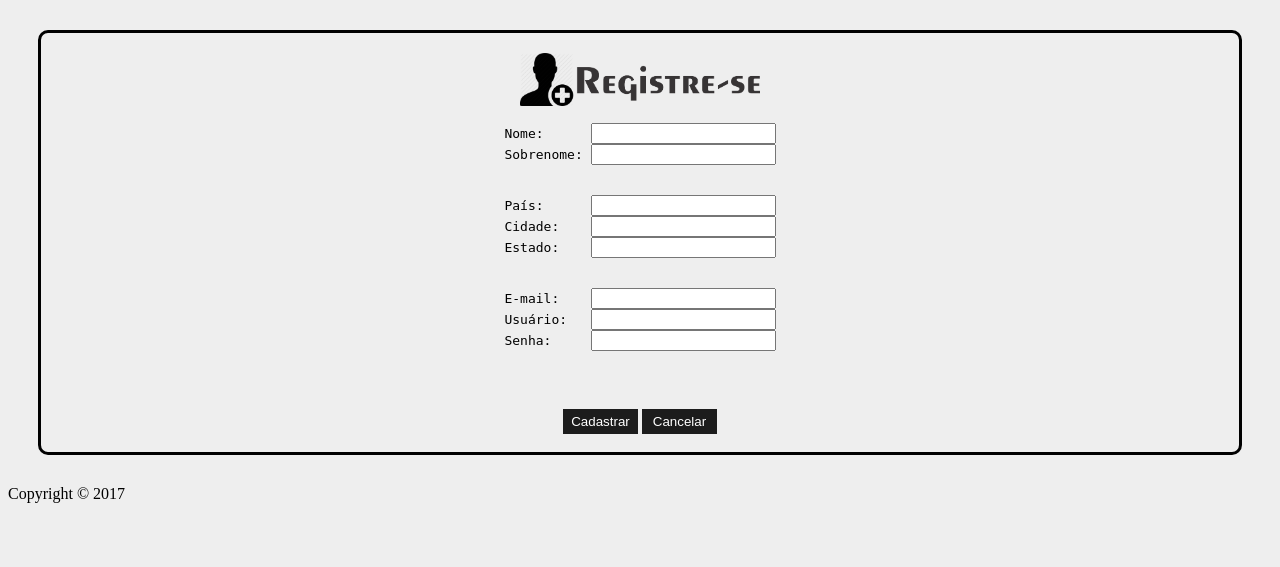
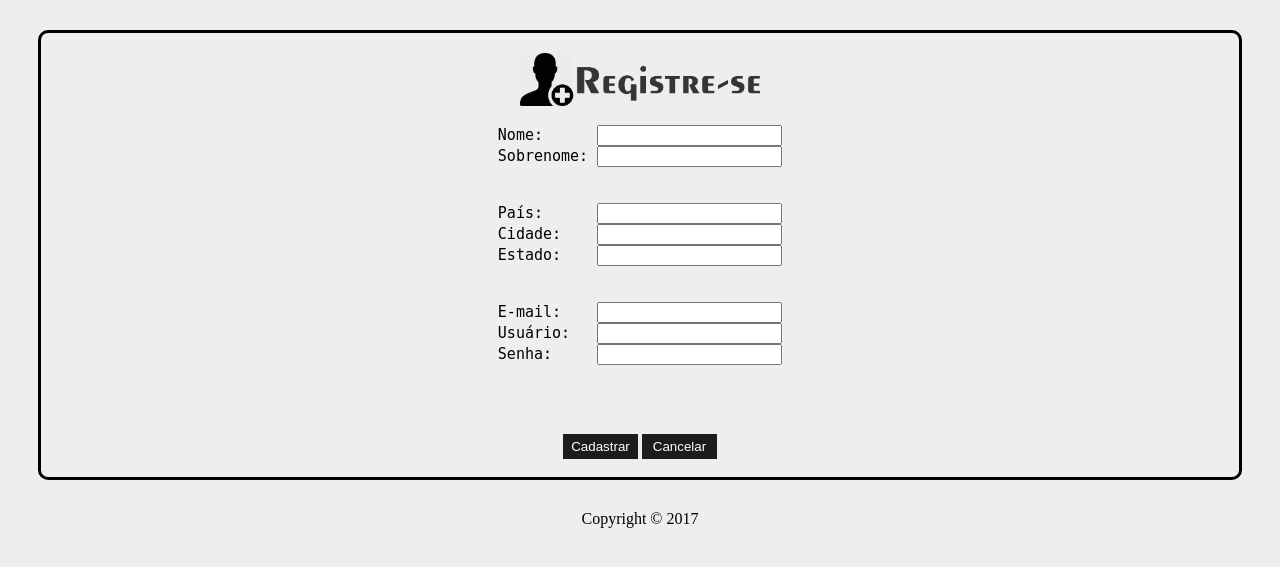
Before and after one commit to arthurfalcao/wikilitica, a PHP site: page /cadastro.html in a window 1280 px wide. Shown: the top 567 px of the page. Run offline with PHP 8.4, Linux system fonts and the light colour scheme.

Commit message:
mudança na fonte

```diff
--- a/cadastro.html
+++ b/cadastro.html
@@ -12,7 +12,7 @@
 		</a>
 
 		<form name="cadastro" method="post" action="">
-			<pre>
+			<pre id="formata">
 Nome:      <input type="text" class="br" name="nome">
 Sobrenome: <input type="text" class="br" name="sobrenome"><br><br>
 País:      <input type="text"  class="br" name="pais">
--- a/static/css/cadastro.css
+++ b/static/css/cadastro.css
@@ -6,14 +6,9 @@ div#cadastro{
 	border: solid;
 	border-radius: 10px;
 	margin: 30px;
-}
-label{
-	color: black;
-	font-family: Century Gothic, monospace;
-	margin-right:5px;
-
 
 }
+
 .bt{
 	background-color:#1C1C1C;
 	color: #FFFFFF;
@@ -26,6 +21,12 @@ label{
 	height: 130%;
 	padding-top: 20px;
 }
-.br{
-	position: center;
+#formata{
+	color: black;
+	font-family: Century Gothic, monospace;
+	font-size: 15px;
 }
+footer#rodape{
+    clear: both;
+    text-align: center;
+}
```
